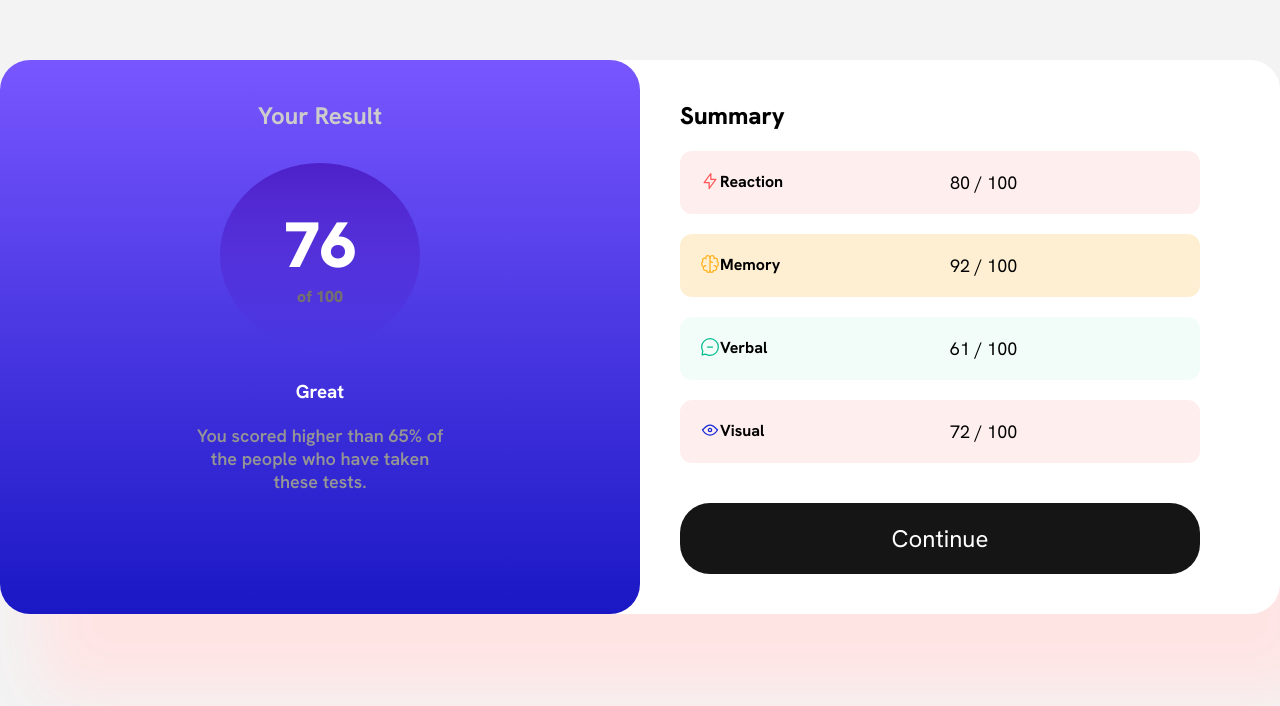
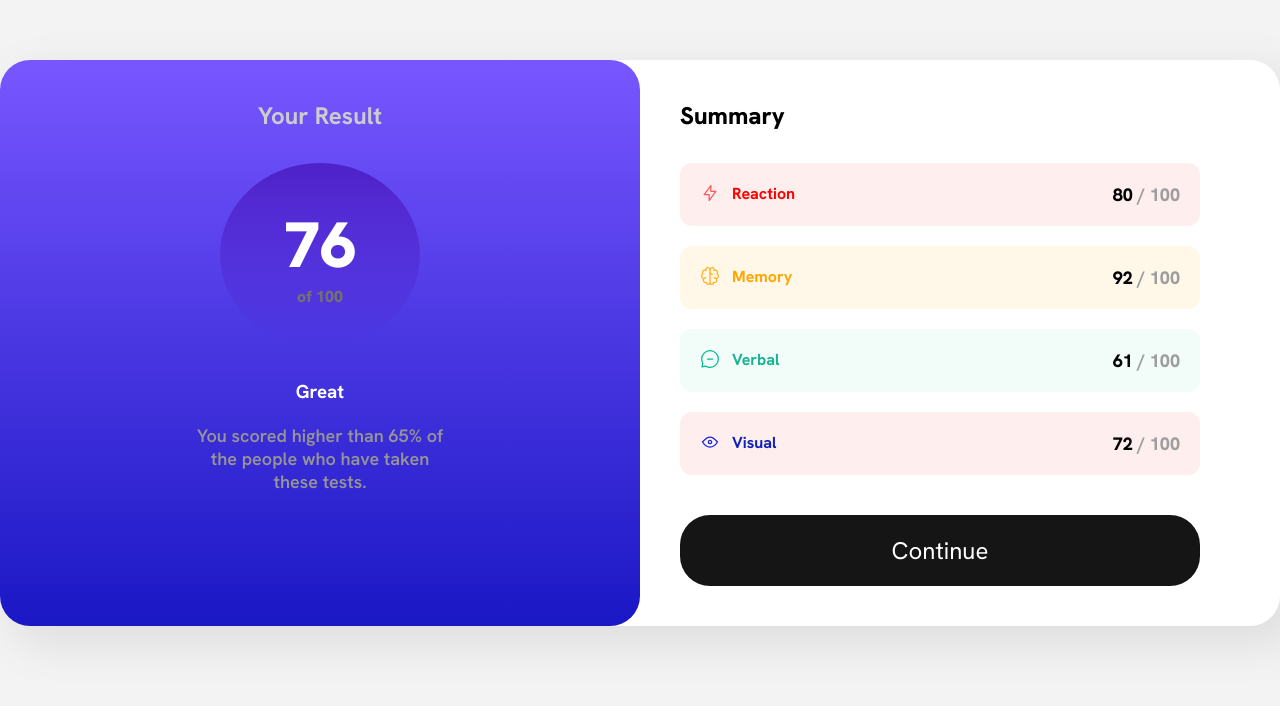
Before and after one commit to SandroJr26/jS-Estudos, a plain HTML site: page codando-por-codar/summary/index.html in a window 1280 px wide. Shown: the part 120-826 px from the top of the page. Drawn offline with Linux system fonts and the light colour scheme.

Commit message:
finalizado

```diff
--- a/codando-por-codar/summary/css/css/utilitys.css
+++ b/codando-por-codar/summary/css/css/utilitys.css
@@ -10,7 +10,7 @@
 }
 
 p {
-  font-size: 18px;
+  font-size: 1.125rem;
 }
 
 h2 {
@@ -28,8 +28,8 @@ body {
   grid-template-columns: 1fr 1fr;
   background-color: #fff;
   margin: 180px auto;
-  box-shadow: 40px 80px 60px #ffe4e4;
   border-radius: 30px;
+  box-shadow: 15px 15px 40px 5px #dfdfdf;
 }
 
 .your-result {
@@ -88,35 +88,51 @@ body {
 .summary h2 {
   font-weight: 800;
   padding-top: 40px;
-  margin-bottom: 20px;
+  margin-bottom: 32px;
 }
 
-.summary .status {
+.status div {
   max-width: 80%;
   display: grid;
   grid-template-columns: auto 1fr 1fr;
   margin-bottom: 20px;
   padding: 20px;
+  gap: 12px;
   border-radius: 12px;
+}
+
+.status div p {
+  color: #020202;
+  margin-left: auto;
+  font-weight: 800;
+}
+
+.status span {
+  color: #9e9e9e;
 }
 
 .reaction {
   background-color: hsl(0, 100%, 67%, 10%);
+  color: hsl(0, 100%, 50%);
 }
 
 .memory {
-  background-color: hsl(39, 100%, 56%, 20%);
+  background-color: hsl(39, 100%, 56%, 10%);
+  color: hsl(39, 100%, 50%);
 }
 
 .verbal {
   background-color: hsl(166, 100%, 37%, 5%);
+  color: hsl(166, 76%, 40%);
 }
 
 .visual {
   background-color: hsl(0, 100%, 67%, 10%);
+  color: hsl(234, 85%, 40%);
 }
 
 .button {
+  display: block;
   max-width: 80%;
   padding: 20px;
   margin-top: 40px;
@@ -124,15 +140,21 @@ body {
   background-color: #161515;
   text-align: center;
   margin-bottom: 40px;
-}
-
-.button a {
   color: #fff;
   font-size: 1.5rem;
 }
 
-@media (max-width: 375px) {
+.button:hover {
+  background: linear-gradient(hsl(252, 100%, 67%), hsl(241, 81%, 54%));
+}
+
+@media (max-width: 600px) {
   .container {
-    max-width: 375px;
+    grid-template-columns: 1fr;
+    margin: auto;
+    border-radius: 0;
+  }
+  .your-result {
+    border-radius: 0 0 30px 30px;
   }
 } ;
--- a/codando-por-codar/summary/index.html
+++ b/codando-por-codar/summary/index.html
@@ -5,44 +5,49 @@
   <meta charset="UTF-8">
   <meta http-equiv="X-UA-Compatible" content="IE=edge">
   <meta name="viewport" content="width=device-width, initial-scale=1.0">
+  <meta name="description" content="Projeto feito utilizando design do site https://www.frontendmentor.io/ para aprimoramento de experiências.">
+
   <title>Summary</title>
+  <link rel="icon" href="./results-summary-component-main/assets/images/favicon-32x32.png" width="32" heigth="32">
   <link rel="stylesheet" href="./css/style.css">
+
+
 </head>
 
 <body>
-  <div class="container ">
-    <div class="your-result">
+  <main class="container ">
+    <section class="your-result">
       <h2>Your Result</h2>
       <div class="result">
         <p>76 <span>of 100</span> </p>
       </div>
       <h3>Great</h3>
       <p>You scored higher than 65% of the people who have taken these tests.</p>
-    </div>
-    <div class="summary">
+    </section>
+    <section class="summary">
       <h2>Summary</h2>
-      <div class="reaction status">
-        <img src="./results-summary-component-main/assets/images/icon-reaction.svg" alt="">
+      <div class="status">
+        <div class="reaction ">
+          <img src="./results-summary-component-main/assets/images/icon-reaction.svg" alt="icon-reaction" width="20" height="20">
           <h4>Reaction</h4>
           <p>80 <span>/ 100</span></p>
         </div>
-      <div class="memory status"><img src="./results-summary-component-main/assets/images/icon-memory.svg" alt="">
+        <div class="memory "><img src="./results-summary-component-main/assets/images/icon-memory.svg" alt="icon-memory" width="20" height="20">
           <h4>Memory</h4>
           <p>92 <span>/ 100</span></p>
         </div>
-      <div class="verbal status"><img src="./results-summary-component-main/assets/images/icon-verbal.svg" alt="">
+        <div class="verbal "><img src="./results-summary-component-main/assets/images/icon-verbal.svg" alt="icon-verbal" width="20" height="20">
           <h4>Verbal</h4>
           <p>61 <span>/ 100</span></p>
         </div>
-      <div class="visual status"><img src="./results-summary-component-main/assets/images/icon-visual.svg" alt="">
+        <div class="visual "><img src="./results-summary-component-main/assets/images/icon-visual.svg" alt="icon-visual" width="20" height="20">
           <h4>Visual</h4>
           <p>72 <span>/ 100</span></p>
         </div>
-      <div class="button">
-        <a href="#">Continue</a>
       </div>
-    </div>
-  </div>
+      <a class="button" href="#">Continue</a>
+    </section>
+  </main>
 </body>
 
 </html>
```
Also changed, not shown: codando-por-codar/summary/results-summary-component-main/design/desktop-design.jpg. Lines whose indentation alone changed are shown as unchanged.
